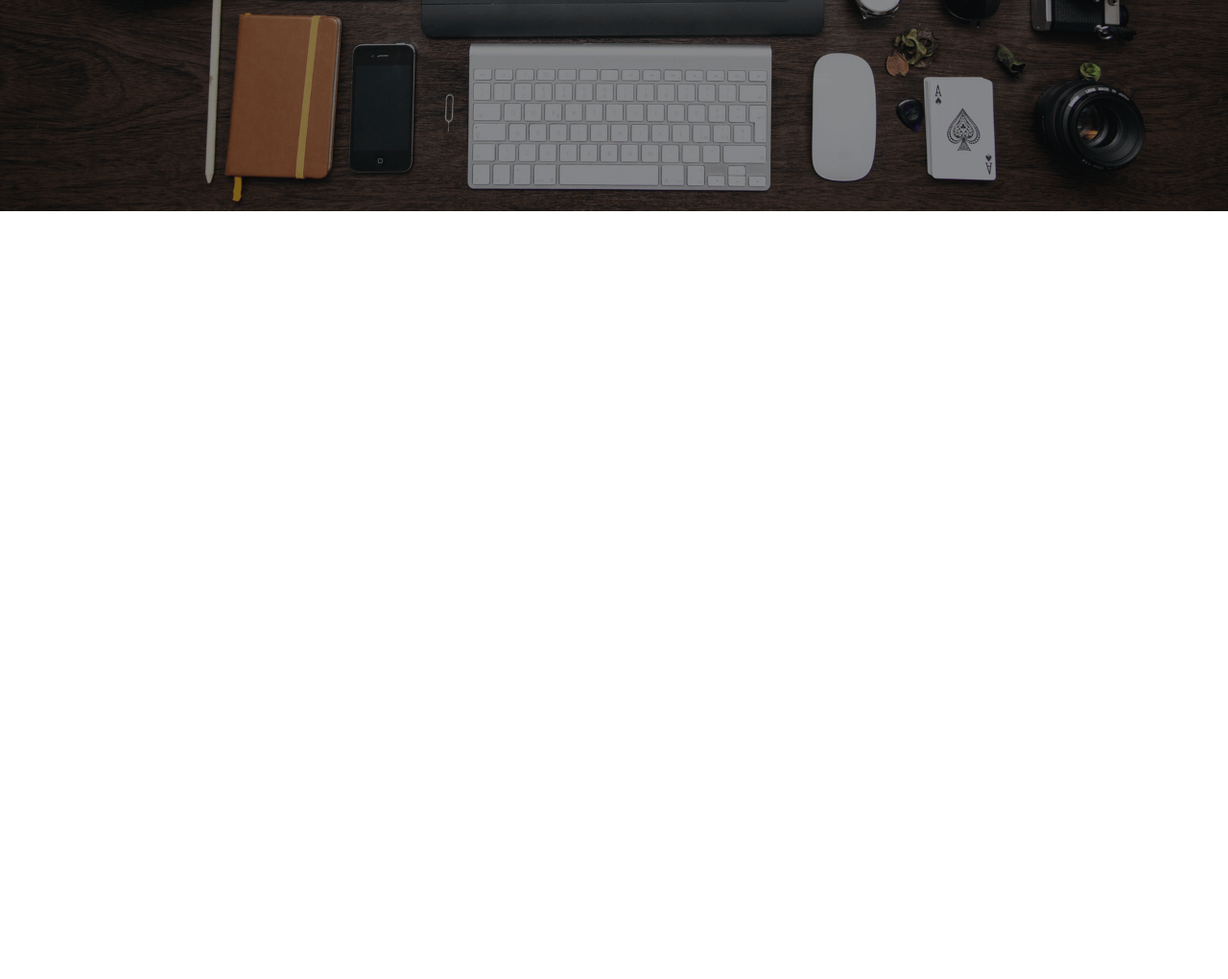
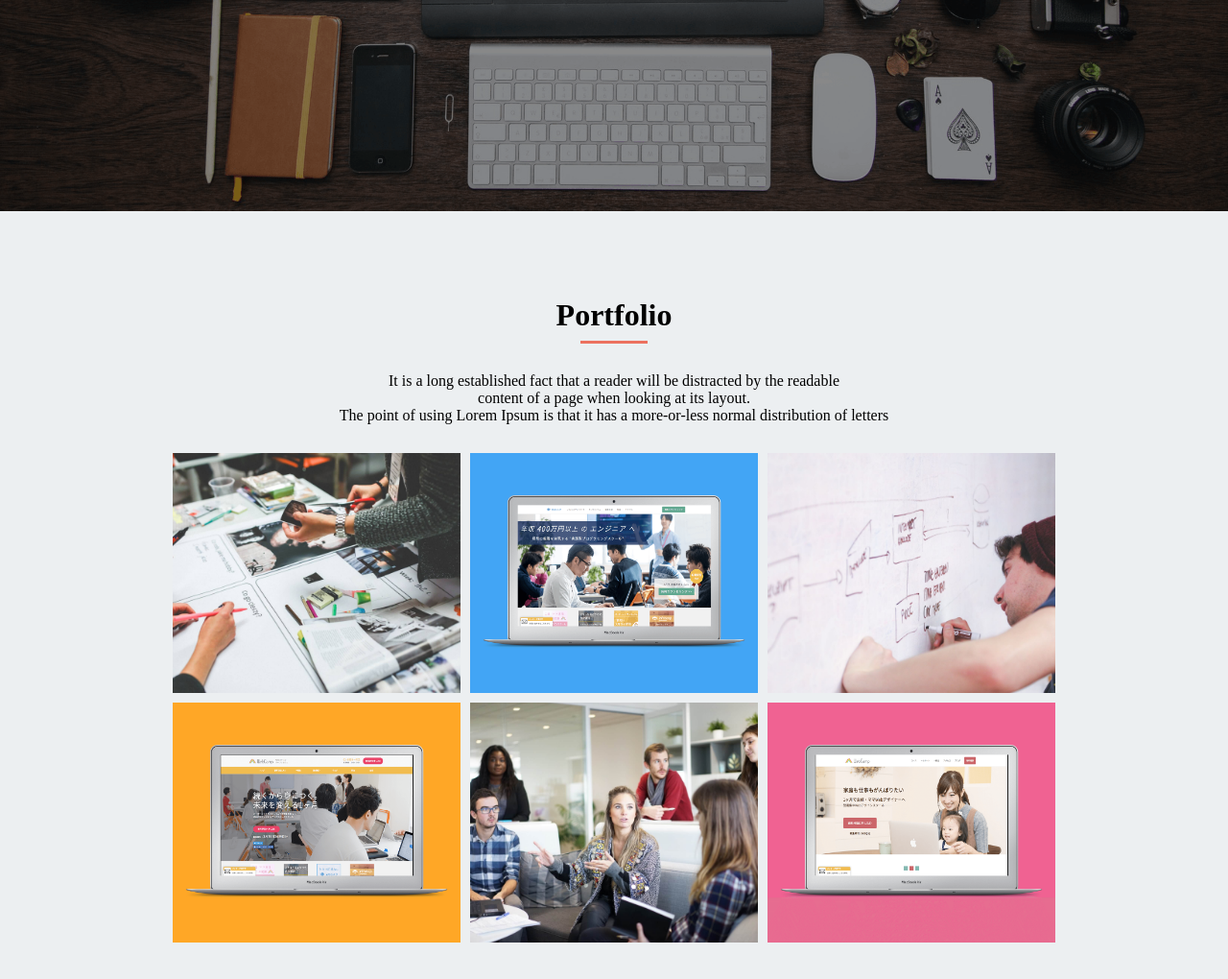
Before and after one commit to t-endo-hub/mysite, a plain HTML site: page index.html in a window 1280 px wide. Shown: the part 500-1520 px from the top of the page at 96% size. Before the commit the page ends 800 px from the top, so only its background shows below. Drawn offline with Linux system fonts and the light colour scheme.

Commit message:
portfolio

```diff
--- a/index.html
+++ b/index.html
@@ -30,5 +30,21 @@
 			</div>
 		</div>
 	</section>
+	<section class="portfolio clearfix">
+		<div class="container">
+			<h2 class="heading-title">Portfolio</h2>
+			<p class="heading-text">It is a long established fact that a reader will be distracted by the readable<br>
+				content of a page when looking at its layout.<br>
+			The point of using Lorem Ipsum is that it has a more-or-less normal distribution of letters</p>
+		</div>
+		<div class="portfolio-contents">
+			<div class="portfolio-content pic1"></div>
+			<div class="portfolio-content pic2"></div>
+			<div class="portfolio-content pic3"></div>
+			<div class="portfolio-content pic4"></div>
+			<div class="portfolio-content pic5"></div>
+			<div class="portfolio-content pic6"></div>
+		</div>
+	</section>
 </body>
 </html>
--- a/style.css
+++ b/style.css
@@ -49,6 +49,68 @@ header {
 .mv-text p {
 	font-size: 20px;
 }
+
+.portfolio {
+	padding: 90px 0;
+	background-color: #eceff1;
+}
+.heading-title {
+	font-size: 32px;
+	color: #000000;
+	text-align: center;
+}
+.heading-title::after {
+	content: "";
+	display: block;
+	width: 70px;
+	height: 3px;
+	margin: 8px auto 0 auto;
+	background-color: #EC715F;
+
+}
+.heading-text {
+	font-size: 16px;
+	color: #000000;
+	padding: 30px 0;
+	text-align: center;
+}
+.portfolio-contents {
+	width: 920px;
+	margin: 0 auto;
+}
+.portfolio-content {
+	width: 300px;
+	height: 250px;
+	margin: 0 10px 10px 0;
+	background-color: red;
+	float: left;
+	background-size: cover;
+	background-position: center;
+}
+
+.pic1 {
+	background-image: url(img/sketch.jpg);
+}
+.pic2 {
+	background-image: url(img/websuku.png);
+}
+.pic3 {
+	background-image: url(img/write.jpg);
+	margin-right: 0;
+}
+.pic4 {
+	background-image: url(img/webcamp.png);
+	margin-bottom: 0;
+}
+.pic5 {
+	background-image: url(img/talk.jpg);
+	margin-bottom: 0;
+}
+.pic6 {
+	background-image: url(img/webcamp-mother.png);
+	margin-bottom: 0;
+	margin-right: 0;
+}
 .clearfix::after {
 	content: "";
 	display: block;
```
